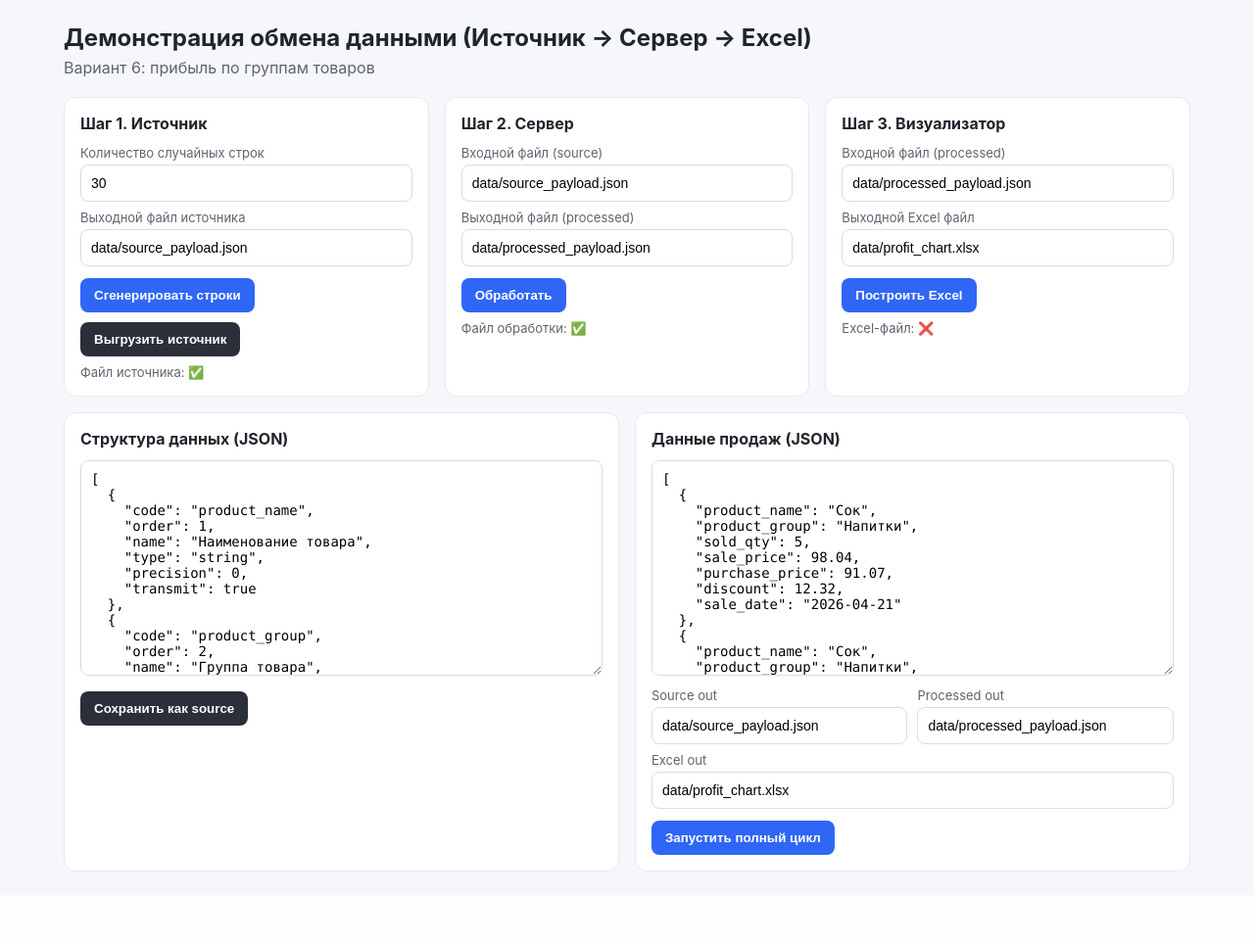
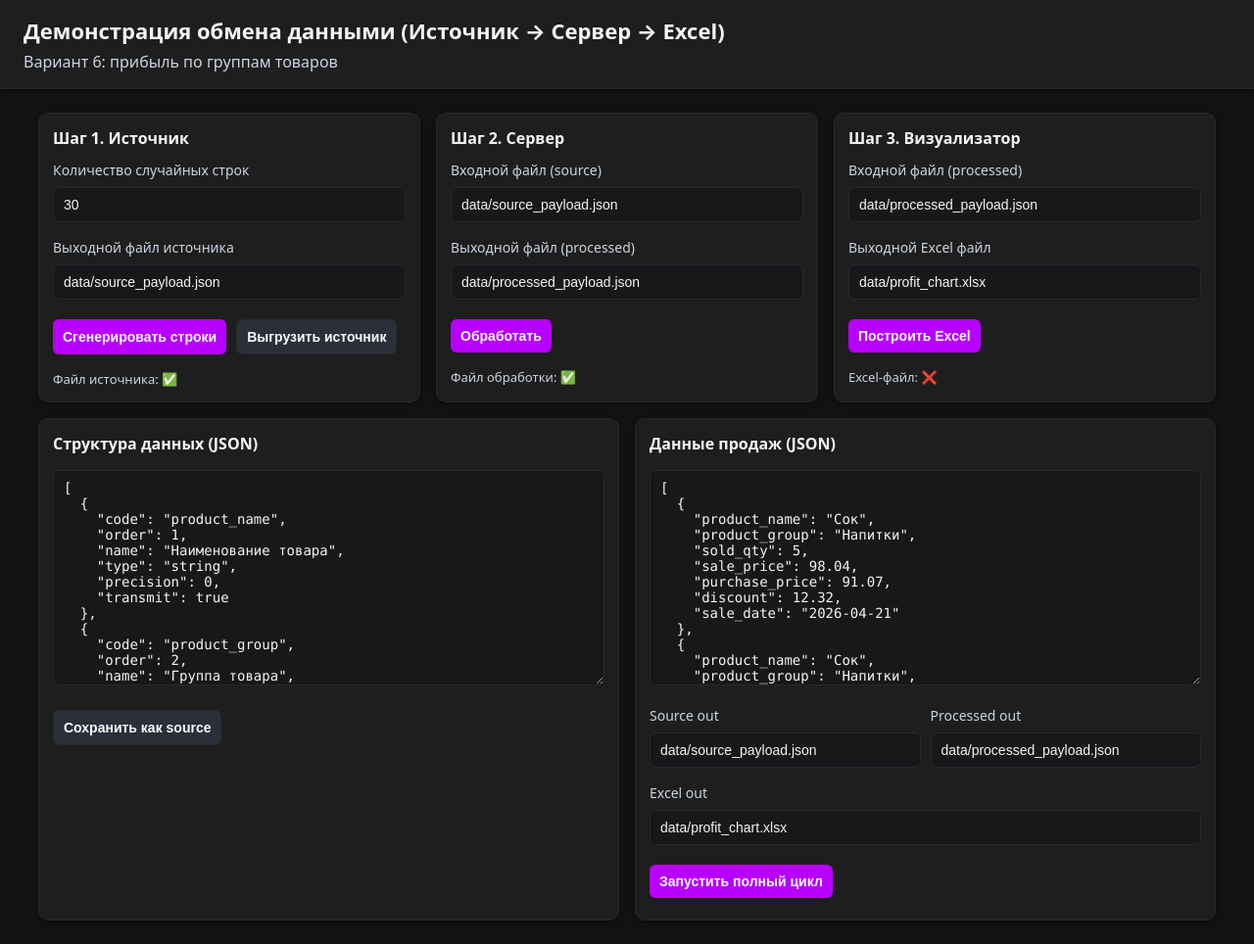
Before and after one commit to hekemi/CosLabs-MAI, a Django app: page / in a window 1280 px wide. Shown: the whole page at 98% size. Before the commit the page ends 890 px from the top, so only its background shows below. Run offline with Django 5.2, Linux system fonts and the light colour scheme.

Commit message:
Добавил стили для дашборда и обновил шаблон dashboard.html для использования внешнего CSS

```diff
--- /dev/null
+++ b/Laba3/exchange/static/exchange/css/dashboard.css
@@ -0,0 +1,158 @@
+:root {
+  --bg: #121212;
+  --surface: #1e1e1e;
+  --surface-2: #18181b;
+  --border: #27272f;
+  --text: #f5f5f5;
+  --muted: #cbd5e1;
+  --accent: #b700ff;
+  --ok: #4ade80;
+  --warn: #f59e0b;
+  --alarm: #f97373;
+}
+
+* { box-sizing: border-box; }
+
+body {
+  font-family: system-ui, -apple-system, BlinkMacSystemFont, "Segoe UI", sans-serif;
+  margin: 0;
+  background: var(--bg);
+  color: var(--text);
+}
+
+header {
+  background: var(--surface);
+  padding: 16px 24px;
+  border-bottom: 1px solid var(--border);
+  box-shadow: 0 2px 4px rgba(0,0,0,.6);
+}
+
+header .title {
+  margin: 0;
+  font-size: 22px;
+  font-weight: 700;
+}
+
+header .sub {
+  margin: 6px 0 0;
+  color: var(--muted);
+}
+
+.main {
+  padding: 24px;
+  max-width: 1250px;
+  margin: 0 auto;
+}
+
+.grid {
+  display: grid;
+  gap: 16px;
+  grid-template-columns: repeat(12, 1fr);
+}
+
+.card {
+  grid-column: span 12;
+  background: var(--surface);
+  border: 1px solid var(--border);
+  border-radius: 10px;
+  padding: 14px;
+  box-shadow: 0 2px 4px rgba(0,0,0,.35);
+}
+
+.col-6 { grid-column: span 6; }
+.col-4 { grid-column: span 4; }
+
+h3 {
+  margin: 0 0 12px;
+  font-size: 16px;
+}
+
+label {
+  display: block;
+  color: var(--muted);
+  font-size: 14px;
+  margin: 8px 0 4px;
+}
+
+input, textarea, button {
+  width: 100%;
+  margin: 4px 0 8px;
+  padding: 9px 10px;
+  border-radius: 6px;
+  border: 1px solid var(--border);
+  font-size: 14px;
+  background: var(--surface-2);
+  color: var(--text);
+}
+
+textarea {
+  min-height: 220px;
+  font-family: "JetBrains Mono", Consolas, monospace;
+  resize: vertical;
+}
+
+.row {
+  display: grid;
+  grid-template-columns: 1fr 1fr;
+  gap: 10px;
+}
+
+.btns {
+  display: flex;
+  gap: 10px;
+  flex-wrap: wrap;
+  margin-top: 8px;
+}
+
+button {
+  width: auto;
+  border: none;
+  background: var(--accent);
+  color: #f9fafb;
+  font-weight: 600;
+  cursor: pointer;
+}
+
+button:hover { filter: brightness(1.05); }
+
+button.alt {
+  background: #2b2f3a;
+  border: 1px solid var(--border);
+}
+
+.status {
+  margin-top: 8px;
+  font-size: 13px;
+  color: var(--muted);
+}
+
+.msg {
+  padding: 10px 12px;
+  border-radius: 8px;
+  margin-bottom: 10px;
+  font-size: 14px;
+  border: 1px solid transparent;
+}
+
+.success {
+  background: rgba(74, 222, 128, .12);
+  color: var(--ok);
+  border-color: rgba(74, 222, 128, .35);
+}
+
+.error {
+  background: rgba(249, 115, 115, .12);
+  color: var(--alarm);
+  border-color: rgba(249, 115, 115, .35);
+}
+
+.warning {
+  background: rgba(245, 158, 11, .12);
+  color: var(--warn);
+  border-color: rgba(245, 158, 11, .35);
+}
+
+@media (max-width: 980px) {
+  .col-6, .col-4 { grid-column: span 12; }
+  .row { grid-template-columns: 1fr; }
+}
--- a/Laba3/exchange/templates/exchange/dashboard.html
+++ b/Laba3/exchange/templates/exchange/dashboard.html
@@ -1,42 +1,19 @@
+{% load static %}
 <!DOCTYPE html>
 <html lang="ru">
 <head>
   <meta charset="UTF-8" />
   <meta name="viewport" content="width=device-width, initial-scale=1.0" />
   <title>Лаба 3 — Демонстрация обмена данными</title>
-  <style>
-    body { font-family: Inter, Arial, sans-serif; margin: 0; background: #f6f7fb; color: #20242c; }
-    .wrap { max-width: 1150px; margin: 24px auto; padding: 0 16px; }
-    .title { font-size: 24px; font-weight: 700; margin-bottom: 6px; }
-    .sub { color: #5f6470; margin-bottom: 20px; }
-    .grid { display: grid; gap: 16px; grid-template-columns: repeat(12, 1fr); }
-    .card { grid-column: span 12; background: #fff; border: 1px solid #e7e9ef; border-radius: 12px; padding: 16px; }
-    .col-6 { grid-column: span 6; }
-    .col-4 { grid-column: span 4; }
-    h3 { margin: 0 0 12px; font-size: 16px; }
-    label { display: block; font-size: 13px; color: #5f6470; margin: 8px 0 4px; }
-    input, textarea { width: 100%; box-sizing: border-box; border: 1px solid #d8dce6; border-radius: 8px; padding: 10px; font-size: 14px; }
-    textarea { min-height: 220px; font-family: "JetBrains Mono", Consolas, monospace; }
-    .row { display: grid; grid-template-columns: 1fr 1fr; gap: 10px; }
-    .btns { display: flex; gap: 10px; flex-wrap: wrap; margin-top: 12px; }
-    button {
-      border: none; border-radius: 8px; padding: 10px 14px; cursor: pointer; font-weight: 600;
-      background: #2f66f6; color: white;
-    }
-    button.alt { background: #2b2f3a; }
-    .status { font-size: 13px; color: #5f6470; margin-top: 8px; }
-    .msg { padding: 10px 12px; border-radius: 8px; margin-bottom: 10px; font-size: 14px; }
-    .success { background: #e8f7ec; color: #1d6b31; border: 1px solid #bfe7c8; }
-    .error { background: #fdeced; color: #8a1f2b; border: 1px solid #f6c5cb; }
-    .warning { background: #fff6e6; color: #8b6511; border: 1px solid #f3ddac; }
-    @media (max-width: 900px) { .col-6, .col-4 { grid-column: span 12; } .row { grid-template-columns: 1fr; } }
-  </style>
+  <link rel="stylesheet" href="{% static 'exchange/css/dashboard.css' %}" />
 </head>
 <body>
-<div class="wrap">
+<header>
   <div class="title">Демонстрация обмена данными (Источник → Сервер → Excel)</div>
   <div class="sub">Вариант 6: прибыль по группам товаров</div>
+</header>
 
+<main class="main">
   {% if messages %}
     {% for message in messages %}
       <div class="msg {% if message.tags == 'error' %}error{% elif message.tags == 'warning' %}warning{% else %}success{% endif %}">
@@ -165,6 +142,6 @@
       </form>
     </div>
   </div>
-</div>
+</main>
 </body>
 </html>
```
Also changed, not shown: Laba3/db.sqlite3 (added).
